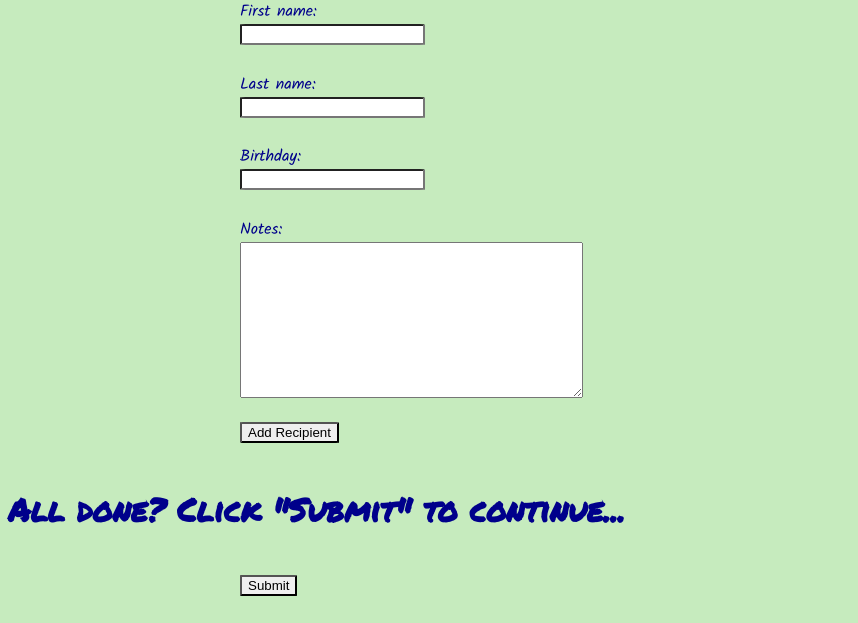
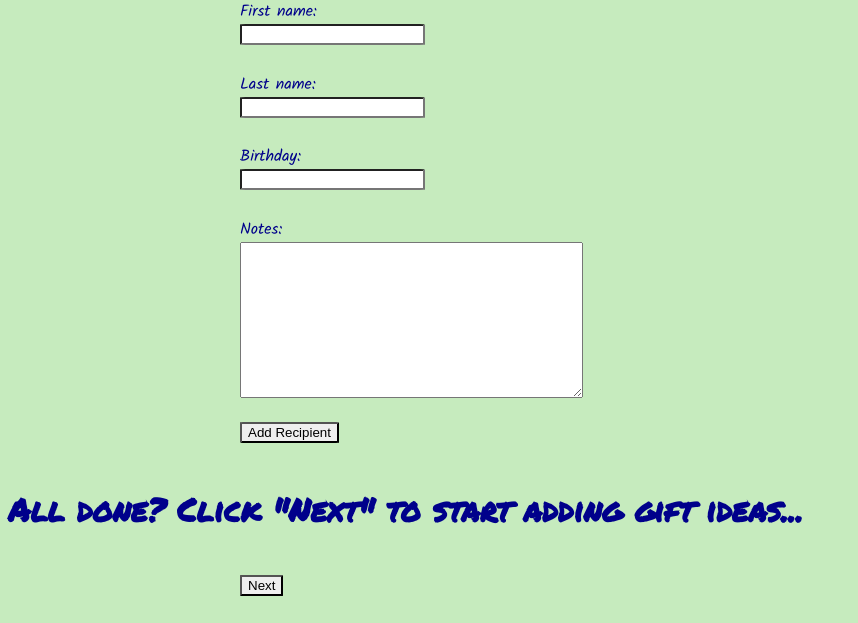
Before and after one commit to hudspace/gift_project, a Django app: page /idea_tracker/forms/recipient_form/ in a window 1280 px wide. Shown: the part 214-837 px from the top of the page, without its empty margins (0-858 px from the left). Run offline with Django 3.2, Linux system fonts and the light colour scheme.

Commit message:
Changed price field type to DecimalField to better deal with currency.

```diff
--- a/gift_project/idea_tracker/models.py
+++ b/gift_project/idea_tracker/models.py
@@ -16,7 +16,7 @@ class Recipient(models.Model):
 class Gift(models.Model):
     name = models.CharField(max_length=30)
     model_number = models.CharField(max_length=30, blank=True)
-    price = models.IntegerField(default=0)
+    price = models.DecimalField(default=0.0, decimal_places=2, max_digits=6)
     recipients = models.ManyToManyField(Recipient)
 
     def __str__(self):
--- a/gift_project/idea_tracker/templates/idea_tracker/recipient_form.html
+++ b/gift_project/idea_tracker/templates/idea_tracker/recipient_form.html
@@ -13,10 +13,10 @@
         <input type="submit" value="Add Recipient">
     </form>
 
-    <h4>All done? Click "Submit" to continue...</h4>
+    <h4>All done? Click "Next" to start adding gift ideas...</h4>
     <form method="POST" action="/idea_tracker/forms/gift_form/">
         {% csrf_token %}
-        <input type="submit" value="Submit">
+        <input type="submit" value="Next">
     </form>
 
 
--- a/gift_project/idea_tracker/templates/idea_tracker/shoppinglist.html
+++ b/gift_project/idea_tracker/templates/idea_tracker/shoppinglist.html
@@ -11,11 +11,10 @@
             </ul>
         {% endfor %}
 
-    <form method="GET" action="">
+    <!--<form method="GET" action="">
         {% csrf_token %}
         {{ shopping_list.as_p }}<input type="submit" value="Submit">
-    <!--This page will contain model form fields for inputting data needed to populate the Recipient and Gift tables-->
-    </form>
+    </form>-->
 
 
     {% endblock %}
```
Also changed, not shown: gift_project/db.sqlite3, gift_project/idea_tracker/migrations/0004_auto_20171014_1220.py (added).
